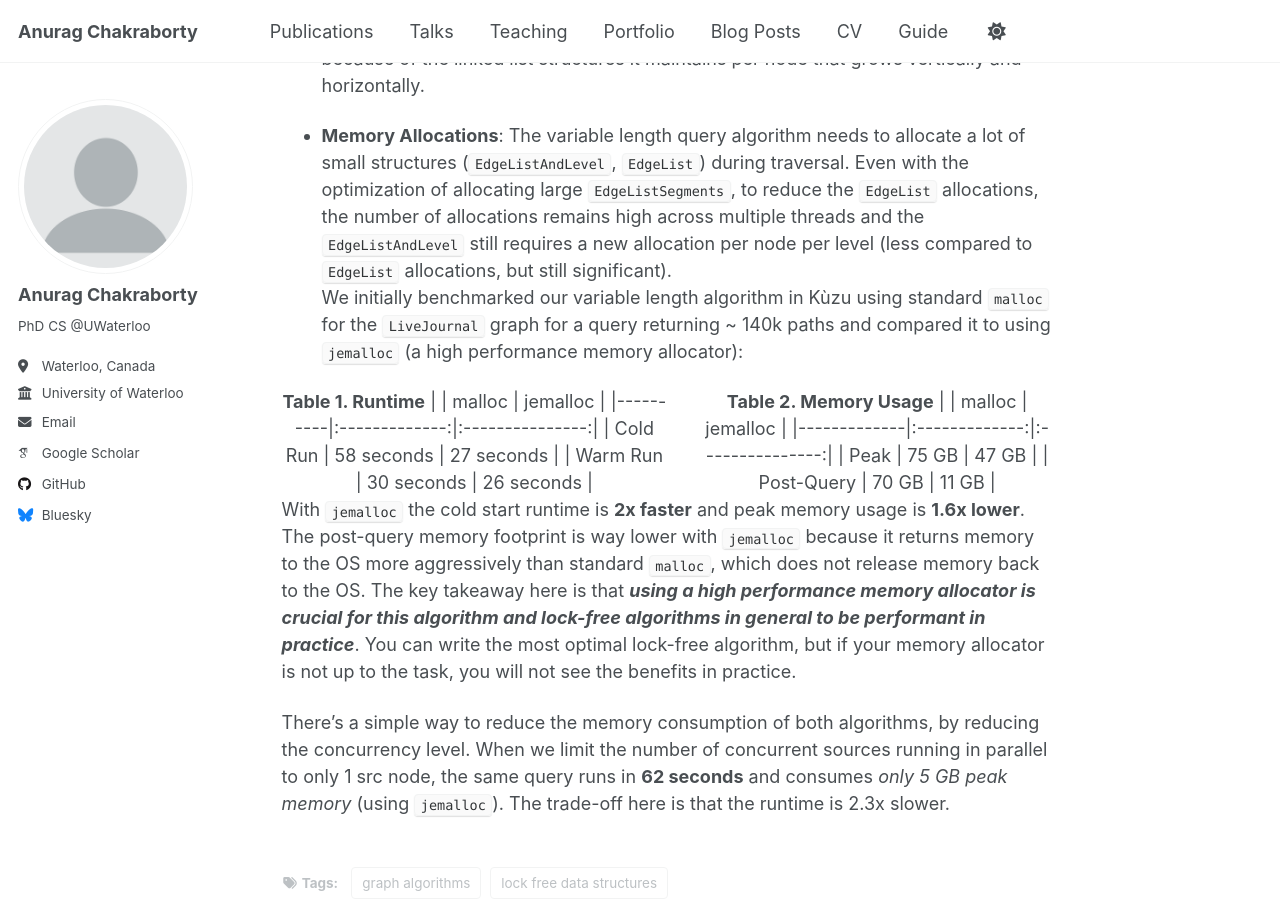
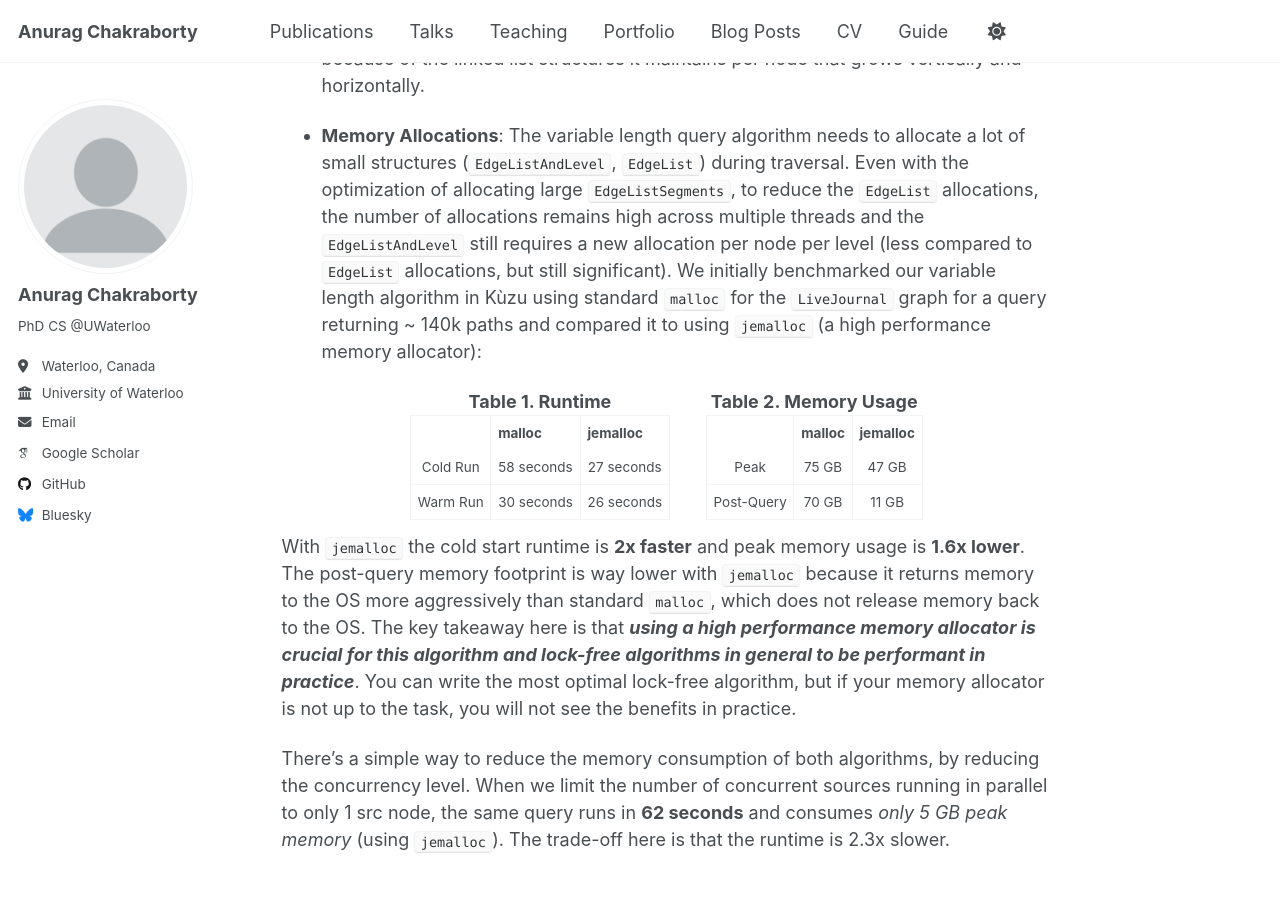
Before and after one commit to anuchak/anuchak.github.io, a Jekyll site: the page built from _posts/2025-09-14-blog-post-1.md, in a window 1280 px wide and 900 px high, scrolled down 10356 px. Built offline with Jekyll 4.4.1, drawn with Linux system fonts in a browser that asks for light colours; some web fonts are replaced; a script that is not in the unit is left out; some of the changed text lies outside the part shown.

Commit message:
push changes

```diff
--- a/_posts/2025-09-14-blog-post-1.md
+++ b/_posts/2025-09-14-blog-post-1.md
@@ -324,32 +324,56 @@ Are there any drawbacks to these techniques ? There's quite a few actually, and
   (`EdgeListAndLevel`, `EdgeList`) during traversal. Even with the optimization of allocating large `EdgeListSegments`,
   to reduce the `EdgeList` allocations, the number of allocations remains high across multiple threads and the
   `EdgeListAndLevel` still requires a new allocation per node per level (less compared to `EdgeList` allocations, but
-  still significant).
-  We initially benchmarked our variable length algorithm in Kùzu using standard `malloc` for the `LiveJournal` graph for
-  a query returning ~ 140k paths and compared it to using `jemalloc` (a high performance memory allocator):
+  still significant). We initially benchmarked our variable length algorithm in Kùzu using standard `malloc` for the
+  `LiveJournal` graph for a query returning ~ 140k paths and compared it to using `jemalloc` (a high performance memory allocator):
 
 
 <div style="display: flex; gap: 2rem; justify-content: center;">
 
   <div style="text-align: center;">
-  <strong>Table 1. Runtime</strong>
-
-|          |    malloc     |    jemalloc     |
-|----------|:-------------:|:---------------:|
-| Cold Run |  58 seconds   |   27 seconds    |
-| Warm Run |  30 seconds   |   26 seconds    |
+    <strong>Table 1. Runtime</strong>
+    <table>
+      <tr>
+        <th></th>
+        <th>malloc</th>
+        <th>jemalloc</th>
+      </tr>
+      <tr>
+        <td>Cold Run</td>
+        <td>58 seconds</td>
+        <td>27 seconds</td>
+      </tr>
+      <tr>
+        <td>Warm Run</td>
+        <td>30 seconds</td>
+        <td>26 seconds</td>
+      </tr>
+    </table>
   </div>
 
   <div style="text-align: center;">
-  <strong>Table 2. Memory Usage</strong>
-
-|             |    malloc     |    jemalloc     |
-|-------------|:-------------:|:---------------:|
-| Peak        |     75 GB     |      47 GB      |
-| Post-Query  |     70 GB     |      11 GB      |
+    <strong>Table 2. Memory Usage</strong>
+    <table>
+      <tr>
+        <th></th>
+        <th>malloc</th>
+        <th>jemalloc</th>
+      </tr>
+      <tr>
+        <td>Peak</td>
+        <td>75 GB</td>
+        <td>47 GB</td>
+      </tr>
+      <tr>
+        <td>Post-Query</td>
+        <td>70 GB</td>
+        <td>11 GB</td>
+      </tr>
+    </table>
   </div>
 
 </div>
+
 
 With `jemalloc` the cold start runtime is **2x faster** and peak memory usage is **1.6x lower**. The post-query memory footprint
 is way lower with `jemalloc` because it returns memory to the OS more aggressively than standard `malloc`, which does not
```
